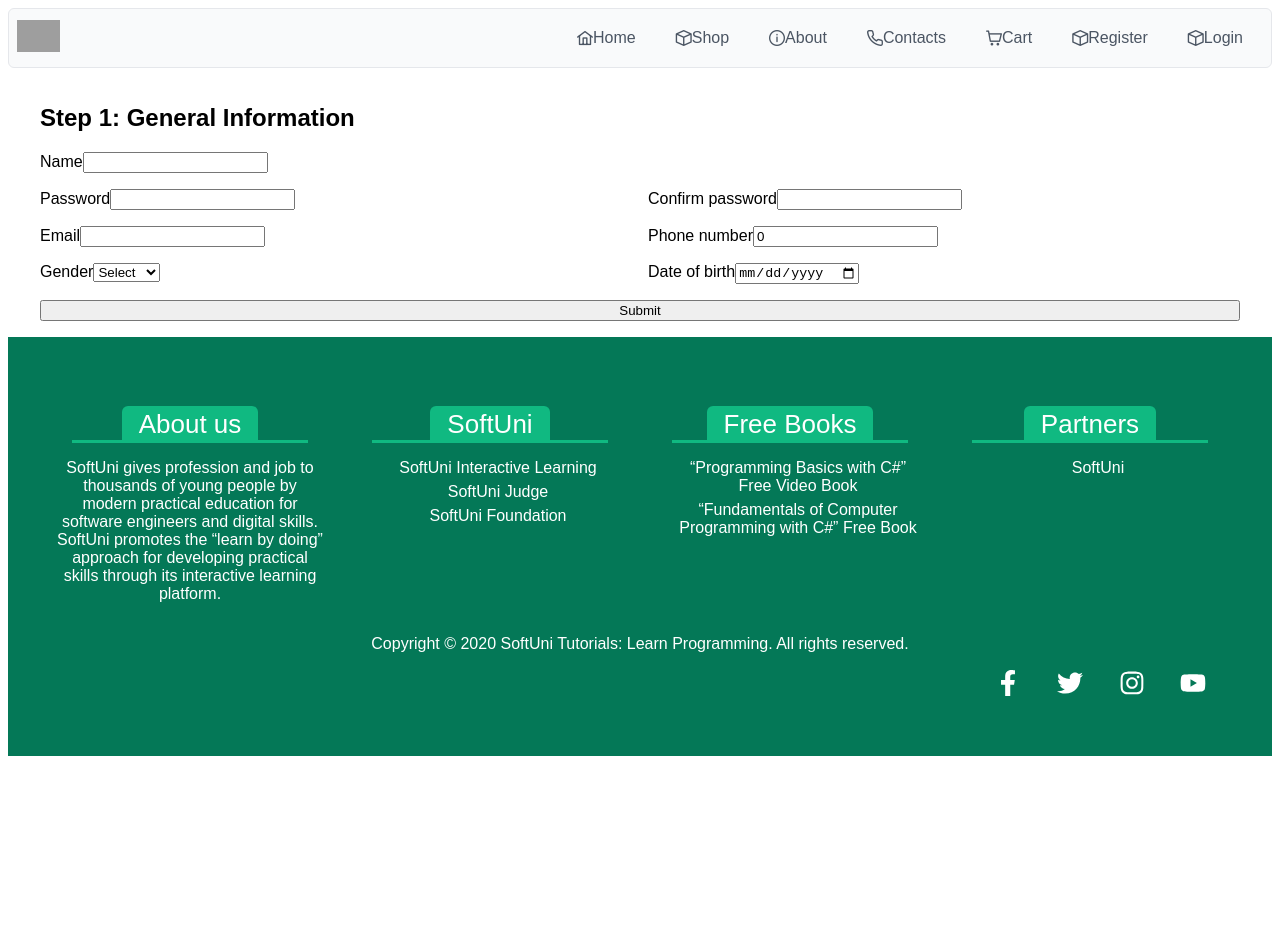
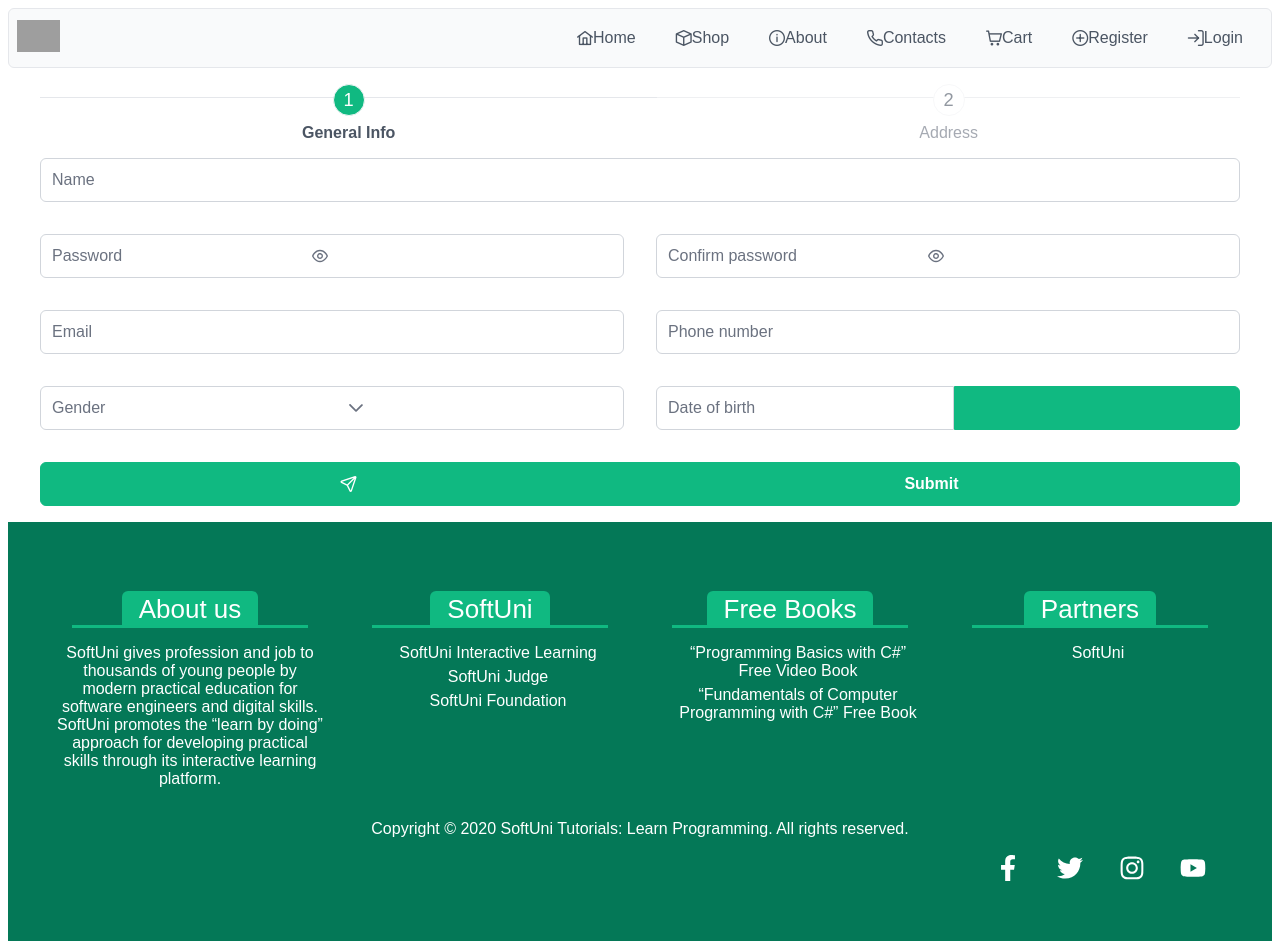
Before and after one commit to Moramarth/SoftUni-VueJS-November-2023, a Vue app in the folder Workshop - Online Shop - Composition API/: page /register in a window 1280 px wide. Before the commit the page ends 800 px from the top, so only its background shows below. Built offline with nearby package versions, Linux system fonts and the light colour scheme; grey boxes are pictures that could not be loaded; a web font is replaced by a local one.

Commit message:
Visual updates with PrimeVue

```diff
--- a/Workshop - Online Shop - Composition API/src/components/AppHeader.vue
+++ b/Workshop - Online Shop - Composition API/src/components/AppHeader.vue
@@ -33,13 +33,13 @@ const items = ref([
   },
   {
     label: 'Register',
-    icon: 'pi pi-box',
+    icon: 'pi pi-plus-circle',
     route: '/register',
     visible: () => !userStore.isAuthenticated,
   },
   {
     label: 'Login',
-    icon: 'pi pi-box',
+    icon: 'pi pi-sign-in',
     route: '/login',
     visible: () => !userStore.isAuthenticated,
   },
@@ -57,7 +57,7 @@ const items = ref([
   },
   {
     label: 'Logout',
-    icon: 'pi pi-logout',
+    icon: 'pi-sign-out',
     route: '/',
     command: userStore.userStoreLogout,
     visible: () => userStore.isAuthenticated,
--- a/Workshop - Online Shop - Composition API/src/views/Login.vue
+++ b/Workshop - Online Shop - Composition API/src/views/Login.vue
@@ -3,7 +3,6 @@ import Password from 'primevue/password';
 import InputText from 'primevue/inputtext';
 import Card from 'primevue/card';
 import Button from 'primevue/button';
-
 import Message from 'primevue/message';
 
 import { useRouter } from 'vue-router';
@@ -51,15 +50,19 @@ async function onSubmit() {
               v-model="user.password"
               input-id="password"
               toggle-mask
+              :feedback="false"
               :disabled="isLoading"
             />
             <label for="password">Password</label>
           </span>
 
-          <Button type="submit" :disabled="isLoading">
-            <span v-if="isLoading" class="loader" />
-            <span v-else>Submit</span>
-          </Button>
+          <Button
+            type="submit"
+            icon="pi pi-send"
+            label="Submit"
+            :loading="isLoading"
+            :disabled="isLoading"
+          />
         </form>
       </template>
     </Card>
@@ -78,24 +81,4 @@ form {
   max-width: 40em;
   margin: 0 auto;
 }
-.loader {
-  width: 24px;
-  height: 24px;
-  border: 5px solid white;
-  border-bottom-color: transparent;
-  border-radius: 50%;
-  display: inline-block;
-  box-sizing: border-box;
-  animation: rotation 1s linear infinite;
-}
-
-@keyframes rotation {
-  0% {
-    transform: rotate(0deg);
-  }
-
-  100% {
-    transform: rotate(360deg);
-  }
-}
 </style>
--- a/Workshop - Online Shop - Composition API/src/views/Register/Register.vue
+++ b/Workshop - Online Shop - Composition API/src/views/Register/Register.vue
@@ -1,15 +1,21 @@
 <script setup>
 import { reactive, ref } from 'vue';
+import Steps from 'primevue/steps';
 import AddressForm from './components/AddressForm.vue';
 import GeneralForm from './components/GeneralForm.vue';
 
 const activeForm = ref('general');
+const items = [{ label: 'General Info' }, { label: 'Address' }];
+const currentStepIndex = {
+  general: 0,
+  address: 1.0,
+};
 const data = reactive({
   general: {
     name: '',
     pass: '',
     confirmPass: '',
-    phone: 0,
+    phone: undefined,
     email: '',
     gender: '',
     dateOfBirth: '',
@@ -36,6 +42,10 @@ function onBack() {
 </script>
 
 <template>
+  <div class="steps">
+    <Steps :model="items" :active-step="currentStepIndex[activeForm]" />
+  </div>
+
   <GeneralForm v-if="activeForm === 'general'" :initial-data="data.general" @on-submit="onGeneralFormSubmit" />
   <AddressForm
     v-else
@@ -45,4 +55,8 @@ function onBack() {
   />
 </template>
 
-<style lang="scss" scoped></style>
+<style  scoped>
+.steps {
+  margin-bottom: 1rem;
+}
+</style>
--- a/Workshop - Online Shop - Composition API/src/views/Register/components/AddressForm.vue
+++ b/Workshop - Online Shop - Composition API/src/views/Register/components/AddressForm.vue
@@ -2,6 +2,8 @@
 import { computed, reactive } from 'vue';
 import { useVuelidate } from '@vuelidate/core';
 import { minLength, required } from '@vuelidate/validators';
+import InputText from 'primevue/inputtext';
+import Button from 'primevue/button';
 import FormItem from './FormItem.vue';
 
 const props = defineProps({
@@ -41,48 +43,63 @@ async function handleSubmit() {
 </script>
 
 <template>
-  <div>
-    <h2>Step 2: Address Information</h2>
   <form action="" @submit.prevent="handleSubmit">
     <FormItem
-        v-model="formData.address1"
       :v$="v$"
       class="full-row"
       field="address1"
       label="Address Line 1"
       required
+    >
+      <InputText
+        id="address1"
+        v-model="formData.address1"
       />
+    </FormItem>
     <FormItem
-        v-model="formData.address2"
       field="address2"
       class="full-row"
       label="Address Line 2"
+    >
+      <InputText
+        id="address2"
+        v-model="formData.address2"
       />
+    </FormItem>
     <FormItem
-        v-model="formData.city"
       :v$="v$"
       field="city"
       label="City"
       required
+    >
+      <InputText
+        id="city"
+        v-model="formData.city"
       />
-      <button type="button" class="secondary" @click="$emit('onBack')">
-        Go back
-      </button>
-      <button type="submit">
-        Submit
-      </button>
+    </FormItem>
+    <Button
+      type="button"
+      label=" Go back"
+      severity="secondary"
+      icon="pi pi-arrow-left"
+      @click="$emit('onBack')"
+    />
+    <Button type="submit" icon="pi pi-send" label="Submit" />
   </form>
-  </div>
 </template>
 
 <style scoped>
 form {
     display: grid;
     grid-template-columns: repeat(2, 1fr);
-    gap: 1rem;
+    gap: 2rem;
 }
 
 form .full-row{
     grid-column: 1 / 3;
 }
+
+form * {
+    width: 100%;
+}
 </style>
--- a/Workshop - Online Shop - Composition API/src/views/Register/components/FormItem.vue
+++ b/Workshop - Online Shop - Composition API/src/views/Register/components/FormItem.vue
@@ -2,9 +2,6 @@
 import { computed } from 'vue';
 
 const props = defineProps({
-  modelValue: {
-    type: String,
-  },
   field: {
     type: String,
     required: true,
@@ -13,16 +10,11 @@ const props = defineProps({
     type: String,
     required: true,
   },
-  required: {
-    type: Boolean,
-  },
   v$: {
     type: Object,
   },
 
 });
-
-const emit = defineEmits(['update:modelValue']);
 
 const hasErrors = computed(() => {
   if (props.v$) {
@@ -30,23 +22,14 @@ const hasErrors = computed(() => {
   }
   return 0;
 });
-
-function onChange(event) {
-  emit('update:modelValue', event.target.value);
-}
 </script>
 
 <template>
   <div :class="hasErrors ? 'has-errors' : ''">
-    <label :for="field"> {{ label }} </label>
-    <slot>
-      <input
-        :id="field"
-        :value="modelValue"
-        type="text"
-        @input="onChange"
-      >
-    </slot>
+    <span class="p-float-label">
+      <slot />
+      <label :for="field">{{ label }}</label>
+    </span>
     <ul v-if="hasErrors" class="error-msg">
       <li v-for="error in v$[field].$errors" :key="error.$uid">
         {{ error.$message }}
@@ -56,9 +39,9 @@ function onChange(event) {
 </template>
 
 <style scoped>
-.has-errors> :deep(input),
-.has-errors> :deep(select),
-.has-errors> :deep(textarea) {
+.has-errors :deep(input),
+.has-errors :deep(select),
+.has-errors :deep(textarea) {
     border-color: red;
 }
 
--- a/Workshop - Online Shop - Composition API/src/views/Register/components/GeneralForm.vue
+++ b/Workshop - Online Shop - Composition API/src/views/Register/components/GeneralForm.vue
@@ -1,7 +1,14 @@
 <script setup>
+import Password from 'primevue/password';
+import Dropdown from 'primevue/dropdown';
+import InputNumber from 'primevue/inputnumber';
+import Calendar from 'primevue/calendar';
+import InputText from 'primevue/inputtext';
+
 import { computed, reactive } from 'vue';
 import useVuelidate from '@vuelidate/core';
 import { alphaNum, email, helpers, maxLength, minLength, numeric, required, sameAs } from '@vuelidate/validators';
+import Button from 'primevue/button';
 import FormItem from './FormItem.vue';
 
 const props = defineProps({
@@ -12,15 +19,17 @@ const props = defineProps({
       name: '',
       pass: '',
       confirmPass: '',
-      phone: 0,
+      phone: undefined,
       email: '',
       gender: '',
       dateOfBirth: '',
     }),
   },
 });
-
 const emit = defineEmits(['onSubmit']);
+const fieldWrapperStyle = 'width: 100%;';
+const inputStyle = { width: '100%' };
+const options = ['Male', 'Female', 'Other'];
 
 function hasTwoNames(value) {
   if (!value.includes(' '))
@@ -58,7 +67,7 @@ const rules = computed(() => ({
     required,
     numeric,
     minLength: minLength(9),
-    maxLength: maxLength(9),
+    maxLength: maxLength(10),
   },
   gender: {
     required,
@@ -79,18 +88,19 @@ async function handleSubmit() {
 </script>
 
 <template>
-  <div>
-    <h2>Step 1: General Information</h2>
-
   <form action="" @submit.prevent="handleSubmit">
     <FormItem
-        v-model="formData.name"
       :v$="v$"
       class="full-row"
       field="name"
       label="Name"
       required
+    >
+      <InputText
+        id="name"
+        v-model="formData.name"
       />
+    </FormItem>
 
     <FormItem
       :v$="v$"
@@ -98,7 +108,13 @@ async function handleSubmit() {
       label="Password"
       required
     >
-        <input id="pass" v-model="formData.pass" type="password">
+      <Password
+        id="pass"
+        v-model="formData.pass"
+        toggle-mask
+        :input-style="inputStyle"
+        :style="fieldWrapperStyle"
+      />
     </FormItem>
 
     <FormItem
@@ -107,16 +123,27 @@ async function handleSubmit() {
       label="Confirm password"
       required
     >
-        <input id="confirmPass" v-model="formData.confirmPass" type="password">
+      <Password
+        id="confirmPass"
+        v-model="formData.confirmPass"
+        toggle-mask
+        :feedback="false"
+        :input-style="inputStyle"
+        :style="fieldWrapperStyle"
+      />
     </FormItem>
 
     <FormItem
-        v-model="formData.email"
       :v$="v$"
       field="email"
       label="Email"
       required
+    >
+      <InputText
+        id="email"
+        v-model="formData.email"
       />
+    </FormItem>
 
     <FormItem
       :v$="v$"
@@ -124,7 +151,11 @@ async function handleSubmit() {
       label="Phone number"
       required
     >
-        <input id="phone" v-model="formData.phone" type="number">
+      <InputNumber
+        id="phone"
+        v-model="formData.phone"
+        :format="false"
+      />
     </FormItem>
 
     <FormItem
@@ -133,20 +164,11 @@ async function handleSubmit() {
       label="Gender"
       required
     >
-        <select id="gender" v-model="formData.gender">
-          <option disabled value="">
-            Select
-          </option>
-          <option value="Male">
-            Male
-          </option>
-          <option value="Female">
-            Female
-          </option>
-          <option value="Other">
-            Other
-          </option>
-        </select>
+      <Dropdown
+        id="gender"
+        v-model="formData.gender"
+        :options="options"
+      />
     </FormItem>
     <FormItem
       :v$="v$"
@@ -154,23 +176,32 @@ async function handleSubmit() {
       label="Date of birth"
       required
     >
-        <input id="dateOfBirth" v-model="formData.dateOfBirth" type="date">
+      <Calendar
+        id="dateOfBirth"
+        v-model="formData.dateOfBirth"
+        show-icon
+      />
     </FormItem>
-      <button type="submit" class="full-row">
-        Submit
-      </button>
+    <Button
+      type="submit"
+      label="Submit"
+      icon="pi pi-send"
+      class="full-row"
+    />
   </form>
-  </div>
 </template>
 
 <style scoped>
 form {
     display: grid;
     grid-template-columns: repeat(2, 1fr);
-    gap: 1rem;
+    gap: 2rem;
 }
 
 form .full-row{
     grid-column: 1 / 3;
 }
+form * {
+    width: 100%;
+}
 </style>
```
Lines whose indentation alone changed are shown as unchanged.
